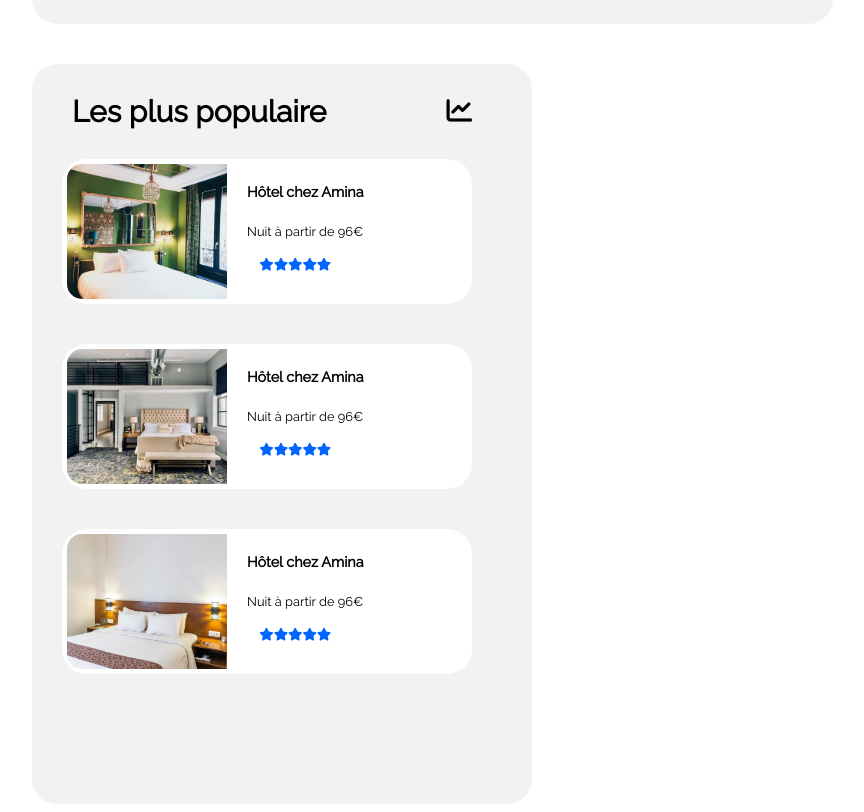
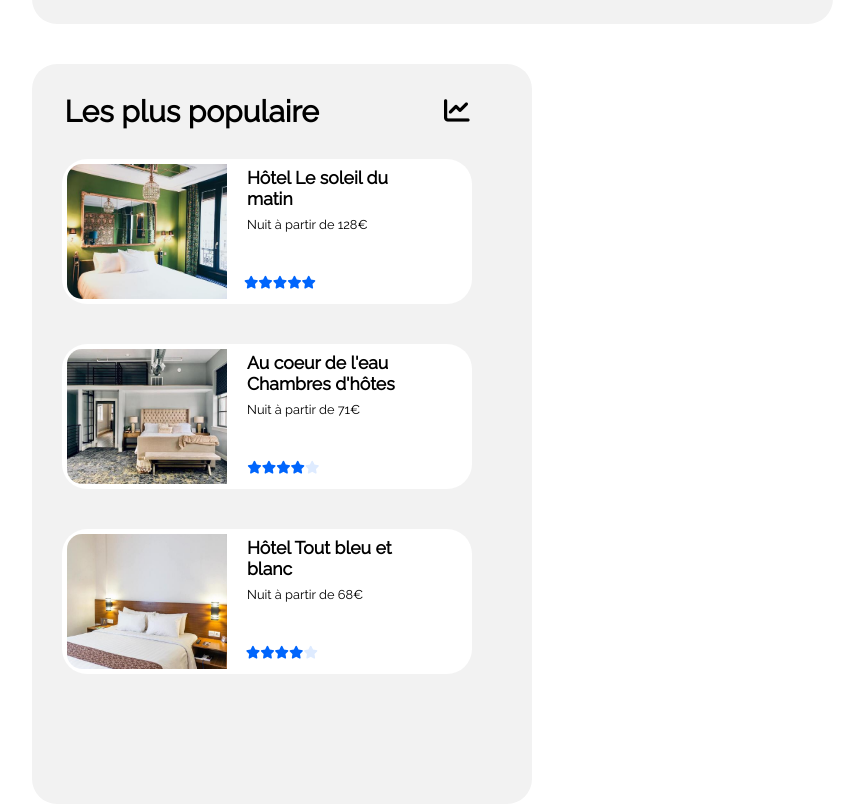
Before and after one commit to d3li974/PayetMarc_2_23062021, a plain HTML site: page index.html in a window 1280 px wide. Shown: the part 1133-1945 px from the top of the page, without its empty margins (8-872 px from the left). Drawn offline with Linux system fonts and the light colour scheme.

Commit message:
finalisation pop desktop

```diff
--- a/index.html
+++ b/index.html
@@ -190,7 +190,7 @@
                 <!-- Populaire debut-->
                 <aside class="boitePop backGris ">
                     <div class="h3Pop fSpaceAround">
-                        <h3 class="">Les plus populaire</h3>
+                        <h3>Les plus populaire</h3>
                         <div class="iconePop"><i class="fas fa-chart-line"></i></div>
                     </div>
                     <div class="imgBoitePop">
@@ -198,8 +198,8 @@
                             <div class="imgPop1"></div>
                             <div class="imgTextPosPop fColCenter">
                                 <div class="padTextPop">
-                                    <h4 class="padText">Hôtel chez Amina</h4>
-                                    <p class="padText pHebText">Nuit à partir de 96€</p>
+                                    <h4 class="padText">Hôtel Le soleil du <br> matin</h4>
+                                    <p class="padText pPopText">Nuit à partir de 128€</p>
                                 </div>
                                 <div class="Bleufoncé pHebText etoilePop">
                                     <div><i class="fas fa-star"></i></div>
@@ -216,15 +216,15 @@
                             <div class="imgPop2"></div>
                             <div class="imgTextPosPop fColCenter">
                                 <div class="padTextPop">
-                                    <h4 class="padText">Hôtel chez Amina</h4>
-                                    <p class="padText pHebText">Nuit à partir de 96€</p>
+                                    <h4 class="padText">Au coeur de l'eau <br> Chambres d'hôtes</h4>
+                                    <p class="padText pPopText">Nuit à partir de 71€</p>
                                 </div>
                                 <div class="Bleufoncé pHebText etoilePop">
                                     <div><i class="fas fa-star"></i></div>
                                     <div><i class="fas fa-star"></i></div>
                                     <div><i class="fas fa-star"></i></div>
                                     <div><i class="fas fa-star"></i></div>
-                                    <div><i class="fas fa-star"></i></div>
+                                    <div class="Bleuclair"><i class="fas fa-star"></i></div>
                                 </div>
                             </div>
                         </div>
@@ -234,23 +234,25 @@
                             <div class="imgPop3"></div>
                             <div class="imgTextPosPop fColCenter">
                                 <div class="padTextPop">
-                                    <h4 class="padText">Hôtel chez Amina</h4>
-                                    <p class="padText pHebText">Nuit à partir de 96€</p>
+                                    <h4 class="padText">Hôtel Tout bleu et <br> blanc</h4>
+                                    <p class="padText pPopText">Nuit à partir de 68€</p>
                                 </div>
                                 <div class="Bleufoncé pHebText etoilePop">
                                     <div><i class="fas fa-star"></i></div>
                                     <div><i class="fas fa-star"></i></div>
                                     <div><i class="fas fa-star"></i></div>
                                     <div><i class="fas fa-star"></i></div>
-                                    <div><i class="fas fa-star"></i></div>
+                                    <div class="Bleuclair"><i class="fas fa-star"></i></div>
                                 </div>
                             </div>
                         </div>
                     </div>
-
-
                 </aside>
             </article>
+            <!-- Activité debut-->
+            <section>
+
+            </section>
 
 
 
--- a/style.css
+++ b/style.css
@@ -225,7 +225,7 @@ h2{
     left: 0px;
 }
 h4{
-    font-size: 90%;
+    font-size: 110%;
 }
 .pHebText{
     font-size: 80%;
@@ -382,15 +382,22 @@ h4{
 .h3Pop{
     display: flex;
     font-size: 160%;
-    margin-left: -20px;
+    margin-left: -30px;
 
+}
+.pPopText{
+    font-size: 80%;
+    margin-top: -20px;
 }
 .padTextPop{
     padding-left: 20px;
+    margin-top: -20px;
 }
 .etoilePop{
     display: inline-flex;
     justify-content: start;
+    margin-left: -55px;
+    margin-top: 25px;
 
 }
 .iconePop{
```
